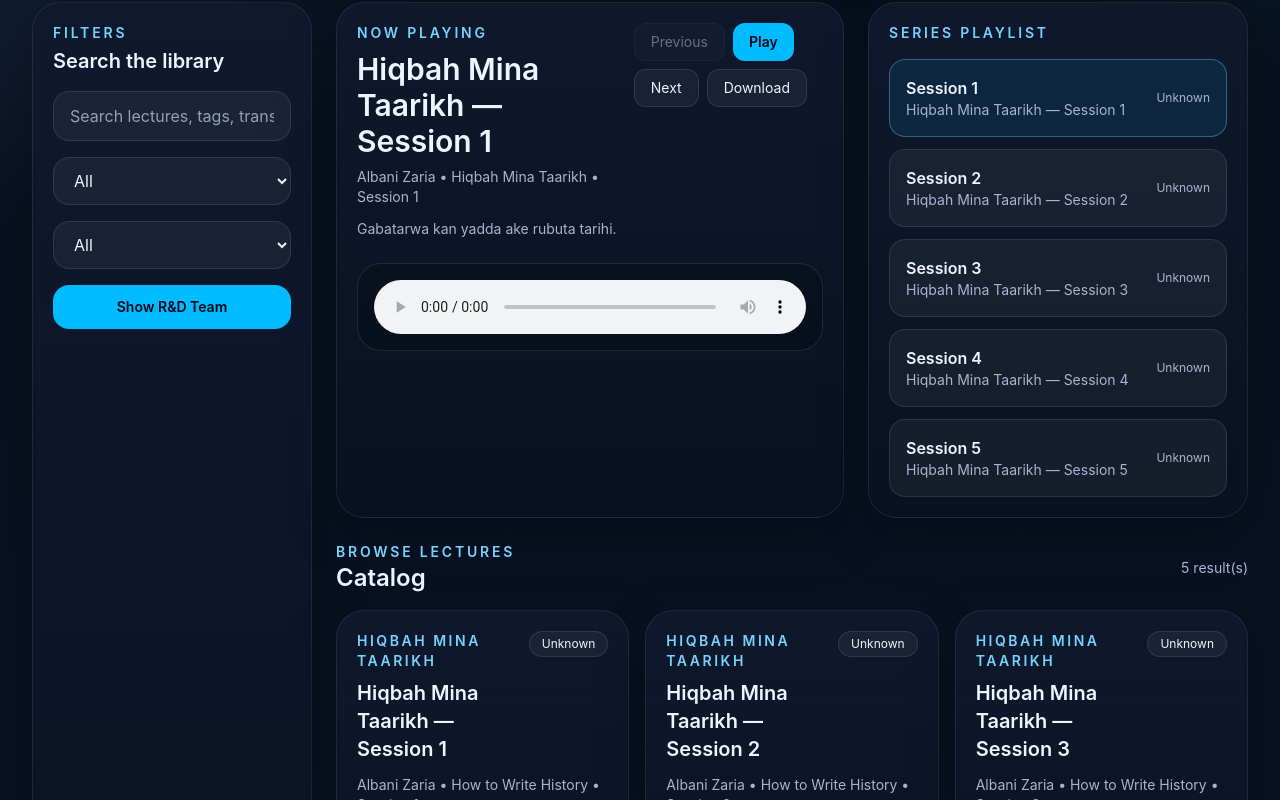
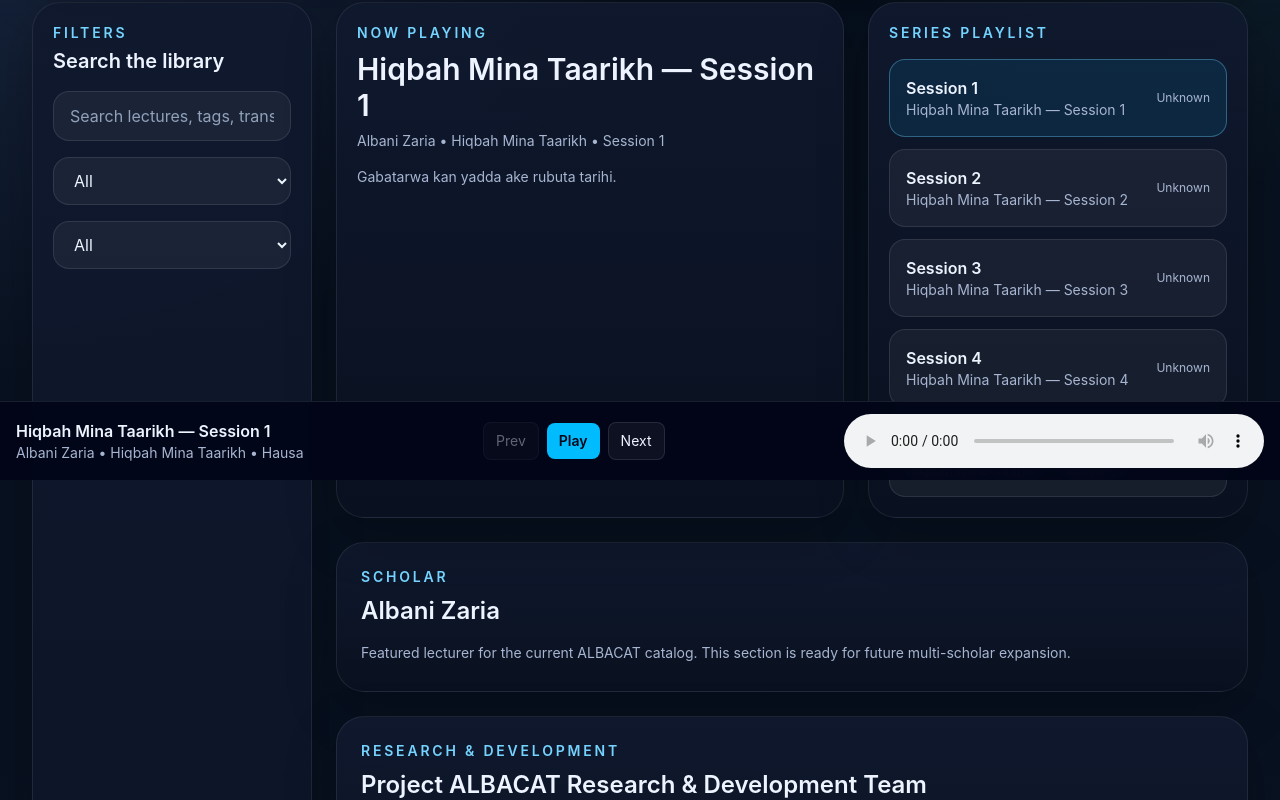
Before and after one commit to aminuastroboy/project-albacat, a Next.js app: page / in a window 1280 px wide. Shown: the part 320-1120 px from the top of the page. Built offline with nearby package versions, Linux system fonts and the light colour scheme.

Commit message:
Add files via upload

```diff
--- a/components/player-app.jsx
+++ b/components/player-app.jsx
@@ -1,5 +1,4 @@
 'use client'
-
 import Image from 'next/image'
 import { useEffect, useMemo, useRef, useState } from 'react'
 import catalog from '@/data/catalog.json'
@@ -9,10 +8,28 @@ const lectures = catalog
 const teamData = team
 
 function StatCard({ label, value }) {
+  return <div className="rounded-2xl border border-white/10 bg-white/5 px-4 py-4"><p className="alb-muted text-xs uppercase tracking-[0.18em]">{label}</p><p className="mt-2 text-2xl font-bold">{value}</p></div>
+}
+
+function FloatingPlayer({ current, audioRef, onPrev, onNext, hasPrev, hasNext }) {
   return (
-    <div className="rounded-2xl border border-white/10 bg-white/5 px-4 py-4">
-      <p className="alb-muted text-xs uppercase tracking-[0.18em]">{label}</p>
-      <p className="mt-2 text-2xl font-bold">{value}</p>
+    <div className="fixed bottom-0 left-0 right-0 z-50 border-t border-white/10 bg-slate-950/95 backdrop-blur">
+      <div className="mx-auto flex max-w-7xl flex-col gap-3 px-4 py-3 md:flex-row md:items-center md:justify-between">
+        <div className="min-w-0">
+          <p className="truncate font-semibold">{current.title}</p>
+          <p className="alb-muted truncate text-sm">{current.author} • {current.series} • {current.language}</p>
+        </div>
+        <div className="flex items-center gap-2">
+          <button onClick={onPrev} disabled={!hasPrev} className="rounded-lg border border-white/10 bg-white/5 px-3 py-2 text-sm disabled:opacity-40">Prev</button>
+          <button onClick={() => audioRef.current?.play()} className="rounded-lg bg-sky-400 px-3 py-2 text-sm font-semibold text-slate-950">Play</button>
+          <button onClick={onNext} disabled={!hasNext} className="rounded-lg border border-white/10 bg-white/5 px-3 py-2 text-sm disabled:opacity-40">Next</button>
+        </div>
+        <div className="w-full md:w-[420px]">
+          <audio ref={audioRef} controls className="w-full" key={current.audioUrl}>
+            <source src={current.audioUrl} type="audio/mpeg" />
+          </audio>
+        </div>
+      </div>
     </div>
   )
 }
@@ -22,49 +39,29 @@ function LectureCard({ item, onPlay, active }) {
     <div className={`alb-card rounded-[28px] p-5 ${active ? 'ring-2 ring-sky-300/35' : ''}`}>
       <div className="flex items-start justify-between gap-3">
         <div>
-          <p className="text-sm font-semibold uppercase tracking-[0.18em] text-sky-300">
-            {item.series}
-          </p>
+          <p className="text-sm font-semibold uppercase tracking-[0.18em] text-sky-300">{item.series}</p>
           <h3 className="mt-2 text-xl font-semibold">{item.title}</h3>
         </div>
-        <span className="rounded-full border border-white/10 bg-white/5 px-3 py-1 text-xs">
-          {item.duration}
-        </span>
+        <span className="rounded-full border border-white/10 bg-white/5 px-3 py-1 text-xs">{item.duration}</span>
       </div>
-
-      <p className="alb-muted mt-3 text-sm">
-        {item.author} • {item.topic} • Session {item.sessionNumber}
-      </p>
-
+      <p className="alb-muted mt-3 text-sm">{item.author} • {item.topic} • {item.language} • Session {item.sessionNumber}</p>
       <p className="alb-muted mt-4 text-sm leading-7">{item.description}</p>
-
-      <div className="mt-4 flex flex-wrap gap-2">
-        {(item.tags || []).map((tag) => (
-          <span
-            key={tag}
-            className="rounded-full border border-white/10 bg-white/5 px-3 py-1 text-xs text-slate-200"
-          >
-            {tag}
-          </span>
-        ))}
-      </div>
-
+      <div className="mt-4 flex flex-wrap gap-2">{(item.tags || []).map((tag) => <span key={tag} className="rounded-full border border-white/10 bg-white/5 px-3 py-1 text-xs text-slate-200">{tag}</span>)}</div>
       <div className="mt-5 flex gap-3">
-        <button
-          className="rounded-xl bg-sky-400 px-4 py-2 text-sm font-semibold text-slate-950 hover:bg-sky-300"
-          onClick={onPlay}
-        >
-          Play
-        </button>
-        <a
-          href={item.audioUrl}
-          download
-          className="rounded-xl border border-white/10 bg-white/5 px-4 py-2 text-sm hover:bg-white/10"
-        >
-          Download
-        </a>
+        <button className="rounded-xl bg-sky-400 px-4 py-2 text-sm font-semibold text-slate-950 hover:bg-sky-300" onClick={onPlay}>Play</button>
+        <a href={item.audioUrl} download className="rounded-xl border border-white/10 bg-white/5 px-4 py-2 text-sm hover:bg-white/10">Download</a>
       </div>
     </div>
+  )
+}
+
+function ScholarProfile() {
+  return (
+    <section className="alb-card rounded-[28px] p-5 md:p-6">
+      <p className="text-sm font-semibold uppercase tracking-[0.2em] text-sky-300">Scholar</p>
+      <h2 className="mt-2 text-2xl font-semibold">Albani Zaria</h2>
+      <p className="alb-muted mt-3 text-sm leading-7">Featured lecturer for the current ALBACAT catalog. This section is ready for future multi-scholar expansion.</p>
+    </section>
   )
 }
 
@@ -73,7 +70,6 @@ export default function PlayerApp() {
   const [selectedTopic, setSelectedTopic] = useState('All')
   const [selectedSeries, setSelectedSeries] = useState('All')
   const [selectedId, setSelectedId] = useState(lectures[0]?.id ?? '')
-  const [showTeam, setShowTeam] = useState(false)
   const audioRef = useRef(null)
 
   useEffect(() => {
@@ -93,54 +89,26 @@ export default function PlayerApp() {
     }
   }, [selectedId])
 
-  const topics = useMemo(
-    () => ['All', ...Array.from(new Set(lectures.map((x) => x.topic))).sort()],
-    []
-  )
-
-  const seriesOptions = useMemo(
-    () => ['All', ...Array.from(new Set(lectures.map((x) => x.series))).sort()],
-    []
-  )
+  const topics = useMemo(() => ['All', ...Array.from(new Set(lectures.map((x) => x.topic))).sort()], [])
+  const seriesOptions = useMemo(() => ['All', ...Array.from(new Set(lectures.map((x) => x.series))).sort()], [])
 
   const filtered = useMemo(() => {
-    return lectures
-      .filter((item) => {
+    return lectures.filter((item) => {
       if (selectedTopic !== 'All' && item.topic !== selectedTopic) return false
       if (selectedSeries !== 'All' && item.series !== selectedSeries) return false
-
-        const haystack = [
-          item.title,
-          item.author,
-          item.series,
-          item.topic,
-          item.description,
-          item.transcript || '',
-          ...(item.tags || []),
-        ]
-          .join(' ')
-          .toLowerCase()
-
+      const haystack = [item.title, item.author, item.series, item.topic, item.description, item.transcript || '', ...(item.tags || [])].join(' ').toLowerCase()
       return haystack.includes(query.toLowerCase())
-      })
-      .sort((a, b) => a.sessionNumber - b.sessionNumber)
+    }).sort((a, b) => a.sessionNumber - b.sessionNumber)
   }, [query, selectedTopic, selectedSeries])
 
   const current = lectures.find((x) => x.id === selectedId) || filtered[0] || lectures[0]
-
-  const currentSeries = useMemo(() => {
-    if (!current) return []
-    return lectures
-      .filter((x) => x.series === current.series)
-      .sort((a, b) => a.sessionNumber - b.sessionNumber)
-  }, [current])
-
+  const currentSeries = useMemo(() => current ? lectures.filter((x) => x.series === current.series).sort((a, b) => a.sessionNumber - b.sessionNumber) : [], [current])
   const idx = currentSeries.findIndex((x) => x.id === current?.id)
   const prev = idx > 0 ? currentSeries[idx - 1] : null
   const next = idx >= 0 && idx < currentSeries.length - 1 ? currentSeries[idx + 1] : null
 
   return (
-    <main className="min-h-screen px-4 py-5 md:px-8">
+    <main className="min-h-screen px-4 py-5 pb-36 md:px-8">
       <div className="mx-auto max-w-7xl">
         <header className="alb-card mb-6 rounded-[28px] p-5 md:p-7">
           <div className="flex flex-col gap-6 lg:flex-row lg:items-center lg:justify-between">
@@ -150,25 +118,17 @@ export default function PlayerApp() {
                   <Image src="/logo.png" alt="Astrovia Systems" fill className="object-contain p-1" />
                 </div>
                 <div>
-                  <p className="text-xs font-semibold uppercase tracking-[0.25em] text-sky-300">
-                    Astrovia Systems
-                  </p>
+                  <p className="text-xs font-semibold uppercase tracking-[0.25em] text-sky-300">Astrovia Systems</p>
                   <p className="alb-muted text-sm">Next.js + Tailwind for Vercel</p>
                 </div>
               </div>
-
               <h1 className="text-3xl font-bold leading-tight md:text-5xl">Project ALBACAT</h1>
-
-              <p className="alb-muted text-sm leading-7 md:text-base">
-                A working Islamic history audio platform for Albani Zaria using Cloudinary audio streaming.
-              </p>
-
+              <p className="alb-muted text-sm leading-7 md:text-base">A Hausa Islamic history audio platform for Albani Zaria using Cloudinary audio streaming.</p>
               <div className="alb-muted flex flex-wrap gap-4 text-sm">
                 <span>Email: {teamData.contact?.email}</span>
                 <span>Phone: {teamData.contact?.phone}</span>
               </div>
             </div>
-
             <div className="grid grid-cols-2 gap-3 md:grid-cols-4">
               <StatCard label="Lectures" value={String(lectures.length)} />
               <StatCard label="Series" value={String(new Set(lectures.map((x) => x.series)).size)} />
@@ -182,135 +142,31 @@ export default function PlayerApp() {
           <aside className="alb-card rounded-[28px] p-4 md:p-5">
             <p className="text-sm font-semibold uppercase tracking-[0.2em] text-sky-300">Filters</p>
             <h2 className="mt-1 text-xl font-semibold">Search the library</h2>
-
             <div className="mt-4 space-y-4">
-              <input
-                className="w-full rounded-2xl border border-white/10 bg-white/5 px-4 py-3 outline-none placeholder:text-slate-400"
-                placeholder="Search lectures, tags, transcript..."
-                value={query}
-                onChange={(e) => setQuery(e.target.value)}
-              />
-
-              <select
-                className="w-full rounded-2xl border border-white/10 bg-white/5 px-4 py-3 outline-none"
-                value={selectedTopic}
-                onChange={(e) => setSelectedTopic(e.target.value)}
-              >
-                {topics.map((topic) => (
-                  <option key={topic} value={topic} className="bg-slate-900">
-                    {topic}
-                  </option>
-                ))}
+              <input className="w-full rounded-2xl border border-white/10 bg-white/5 px-4 py-3 outline-none placeholder:text-slate-400" placeholder="Search lectures, tags, transcript..." value={query} onChange={(e) => setQuery(e.target.value)} />
+              <select className="w-full rounded-2xl border border-white/10 bg-white/5 px-4 py-3 outline-none" value={selectedTopic} onChange={(e) => setSelectedTopic(e.target.value)}>
+                {topics.map((topic) => <option key={topic} value={topic} className="bg-slate-900">{topic}</option>)}
               </select>
-
-              <select
-                className="w-full rounded-2xl border border-white/10 bg-white/5 px-4 py-3 outline-none"
-                value={selectedSeries}
-                onChange={(e) => setSelectedSeries(e.target.value)}
-              >
-                {seriesOptions.map((series) => (
-                  <option key={series} value={series} className="bg-slate-900">
-                    {series}
-                  </option>
-                ))}
+              <select className="w-full rounded-2xl border border-white/10 bg-white/5 px-4 py-3 outline-none" value={selectedSeries} onChange={(e) => setSelectedSeries(e.target.value)}>
+                {seriesOptions.map((series) => <option key={series} value={series} className="bg-slate-900">{series}</option>)}
               </select>
-
-              <button
-                className="w-full rounded-2xl bg-sky-400 px-4 py-3 text-sm font-semibold text-slate-950 hover:bg-sky-300"
-                onClick={() => setShowTeam((v) => !v)}
-              >
-                {showTeam ? 'Hide R&D Team' : 'Show R&D Team'}
-              </button>
             </div>
           </aside>
 
           <div className="space-y-6">
             <section className="grid gap-6 xl:grid-cols-[1fr_380px]">
               <div className="alb-card rounded-[28px] p-4 md:p-5">
-                <div className="flex flex-col gap-3 md:flex-row md:items-start md:justify-between">
-                  <div className="space-y-2">
-                    <p className="text-sm font-semibold uppercase tracking-[0.2em] text-sky-300">
-                      Now playing
-                    </p>
-
-                    {current ? (
-                      <>
-                        <h2 className="text-2xl font-semibold md:text-3xl">{current.title}</h2>
-                        <p className="alb-muted text-sm">
-                          {current.author} • {current.series} • Session {current.sessionNumber}
-                        </p>
-                        <p className="alb-muted max-w-3xl text-sm leading-7">{current.description}</p>
-                      </>
-                    ) : (
-                      <p className="alb-muted text-sm">Select a lecture to begin playback.</p>
-                    )}
-                  </div>
-
-                  {current ? (
-                    <div className="flex flex-wrap gap-2">
-                      <button
-                        className="rounded-xl border border-white/10 bg-white/5 px-4 py-2 text-sm hover:bg-white/10 disabled:opacity-40"
-                        onClick={() => prev && setSelectedId(prev.id)}
-                        disabled={!prev}
-                      >
-                        Previous
-                      </button>
-
-                      <button
-                        className="rounded-xl bg-sky-400 px-4 py-2 text-sm font-semibold text-slate-950 hover:bg-sky-300"
-                        onClick={() => audioRef.current?.play()}
-                      >
-                        Play
-                      </button>
-
-                      <button
-                        className="rounded-xl border border-white/10 bg-white/5 px-4 py-2 text-sm hover:bg-white/10 disabled:opacity-40"
-                        onClick={() => next && setSelectedId(next.id)}
-                        disabled={!next}
-                      >
-                        Next
-                      </button>
-
-                      <a
-                        href={current.audioUrl}
-                        download
-                        className="rounded-xl border border-white/10 bg-white/5 px-4 py-2 text-sm hover:bg-white/10"
-                      >
-                        Download
-                      </a>
-                    </div>
-                  ) : null}
-                </div>
-
-                <div className="mt-5 rounded-[24px] border border-white/10 bg-black/20 p-4">
-                  {current ? (
-                    <audio ref={audioRef} controls autoPlay className="w-full" key={current.audioUrl}>
-                      <source src={current.audioUrl} type="audio/mpeg" />
-                    </audio>
-                  ) : (
-                    <div className="flex h-20 items-center justify-center text-sm text-slate-400">
-                      No lecture selected
-                    </div>
-                  )}
-                </div>
+                <p className="text-sm font-semibold uppercase tracking-[0.2em] text-sky-300">Now playing</p>
+                <h2 className="mt-2 text-2xl font-semibold md:text-3xl">{current.title}</h2>
+                <p className="alb-muted mt-2 text-sm">{current.author} • {current.series} • Session {current.sessionNumber}</p>
+                <p className="alb-muted mt-3 max-w-3xl text-sm leading-7">{current.description}</p>
               </div>
 
               <div className="alb-card rounded-[28px] p-4 md:p-5">
-                <p className="text-sm font-semibold uppercase tracking-[0.2em] text-sky-300">
-                  Series playlist
-                </p>
-
+                <p className="text-sm font-semibold uppercase tracking-[0.2em] text-sky-300">Series playlist</p>
                 <div className="mt-4 space-y-3">
                   {currentSeries.map((item) => (
-                    <button
-                      key={item.id}
-                      onClick={() => setSelectedId(item.id)}
-                      className={`w-full rounded-2xl border px-4 py-4 text-left ${
-                        item.id === current?.id
-                          ? 'border-sky-300/35 bg-sky-400/10'
-                          : 'border-white/10 bg-white/5 hover:bg-white/10'
-                      }`}
-                    >
+                    <button key={item.id} onClick={() => setSelectedId(item.id)} className={`w-full rounded-2xl border px-4 py-4 text-left ${item.id === current?.id ? 'border-sky-300/35 bg-sky-400/10' : 'border-white/10 bg-white/5 hover:bg-white/10'}`}>
                       <div className="flex items-center justify-between gap-3">
                         <div>
                           <p className="font-semibold">Session {item.sessionNumber}</p>
@@ -324,52 +180,39 @@ export default function PlayerApp() {
               </div>
             </section>
 
-            {showTeam ? (
+            <ScholarProfile />
+
             <section className="alb-card rounded-[28px] p-5 md:p-6">
-                <p className="text-sm font-semibold uppercase tracking-[0.2em] text-sky-300">
-                  Research & Development
-                </p>
+              <p className="text-sm font-semibold uppercase tracking-[0.2em] text-sky-300">Research & Development</p>
               <h2 className="mt-2 text-2xl font-semibold">{teamData.team_name}</h2>
               <p className="alb-muted mt-3 text-sm leading-7">{teamData.mission}</p>
-
               <div className="mt-6 grid gap-4 md:grid-cols-2">
                 {(teamData.members || []).map((member) => (
                   <div key={member.name} className="rounded-2xl border border-white/10 bg-white/5 p-4">
                     <h3 className="text-lg font-semibold">{member.name}</h3>
                     <p className="alb-muted text-sm">{member.role}</p>
-                      {member.organization ? (
-                        <p className="alb-muted mt-1 text-sm">{member.organization}</p>
-                      ) : null}
+                    {member.organization ? <p className="alb-muted mt-1 text-sm">{member.organization}</p> : null}
                   </div>
                 ))}
               </div>
             </section>
-            ) : null}
 
             <section>
               <div className="mb-4 flex items-center justify-between gap-3">
                 <div>
-                  <p className="text-sm font-semibold uppercase tracking-[0.2em] text-sky-300">
-                    Browse lectures
-                  </p>
+                  <p className="text-sm font-semibold uppercase tracking-[0.2em] text-sky-300">Browse lectures</p>
                   <h2 className="text-2xl font-semibold">Catalog</h2>
                 </div>
                 <p className="alb-muted text-sm">{filtered.length} result(s)</p>
               </div>
-
               <div className="grid gap-4 md:grid-cols-2 xl:grid-cols-3">
-                {filtered.map((item) => (
-                  <LectureCard
-                    key={item.id}
-                    item={item}
-                    active={item.id === current?.id}
-                    onPlay={() => setSelectedId(item.id)}
-                  />
-                ))}
+                {filtered.map((item) => <LectureCard key={item.id} item={item} active={item.id === current?.id} onPlay={() => setSelectedId(item.id)} />)}
               </div>
             </section>
           </div>
         </section>
+
+        <FloatingPlayer current={current} audioRef={audioRef} onPrev={() => prev && setSelectedId(prev.id)} onNext={() => next && setSelectedId(next.id)} hasPrev={!!prev} hasNext={!!next} />
       </div>
     </main>
   )
```
Lines whose indentation alone changed are shown as unchanged.
